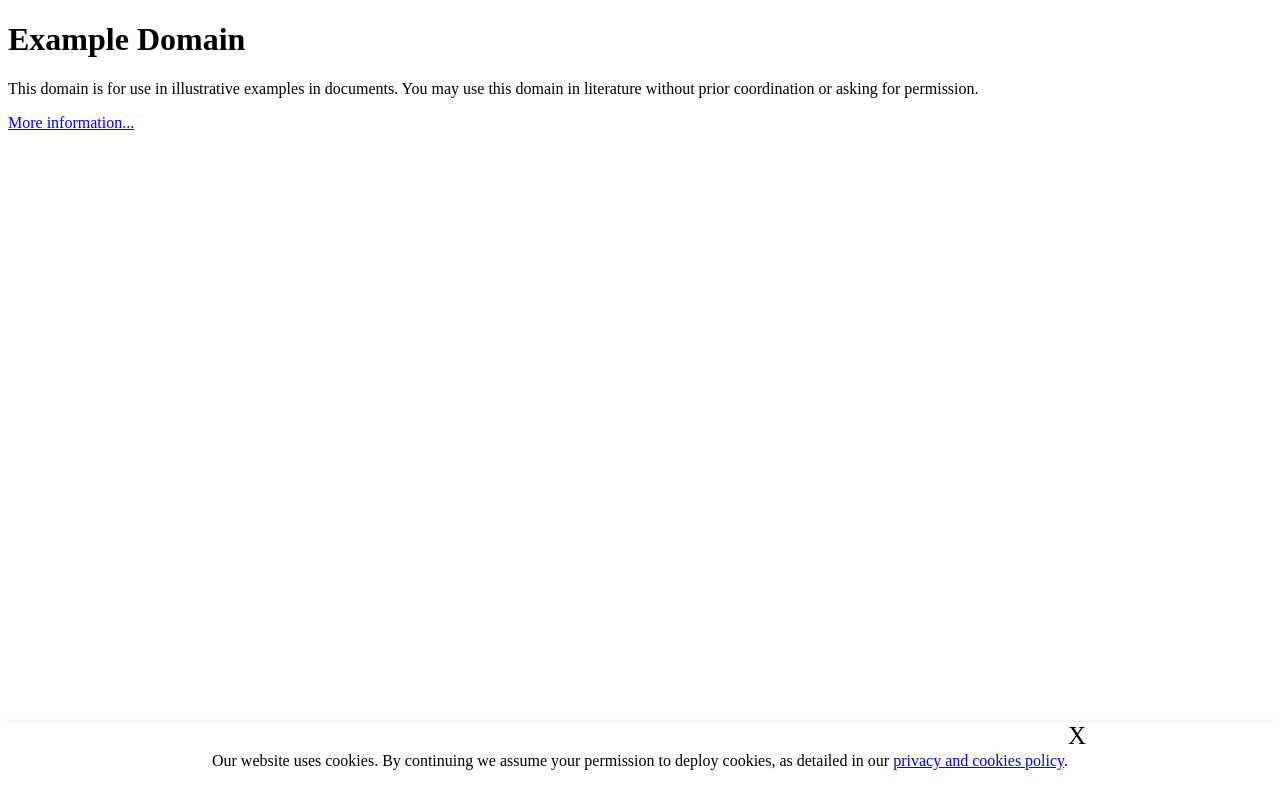
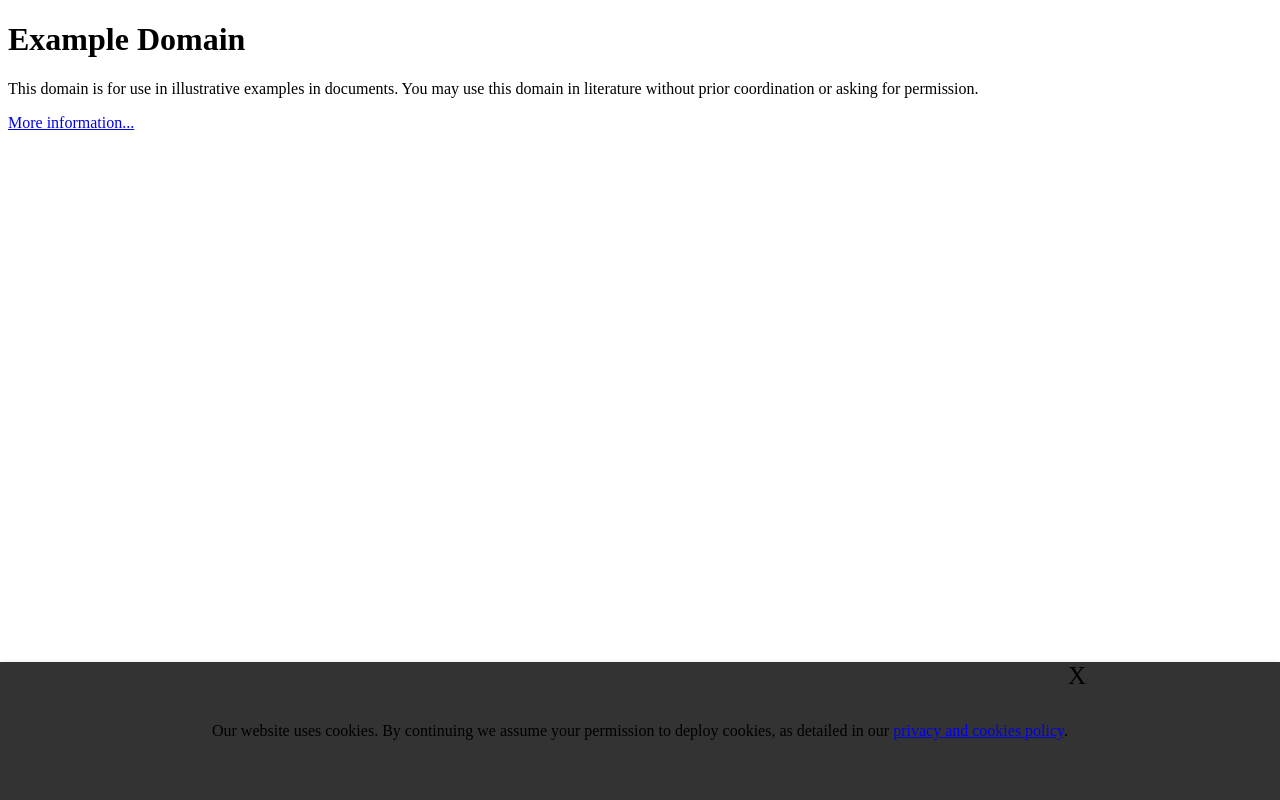
Before and after one commit to gawsoftpl/example-website-with-cookie, a plain HTML site: page index.html in a window 1280 px wide. Drawn offline with Linux system fonts and the light colour scheme.

Commit message:
Update index.html

```diff
--- a/index.html
+++ b/index.html
@@ -7,10 +7,10 @@
         #cookie-law {
             position: fixed;
             z-index: 99999;
-            background: white;
+            background: #333;
             box-shadow: 0 3px 6px rgba(0, 0, 0, 0.16), 0 3px 6px rgba(0, 0, 0, 0.23);
             text-align: center;
-            padding: 30px 0;
+            padding: 60px 0;
             right: 0;
             bottom: 0;
             left: 0;
```
